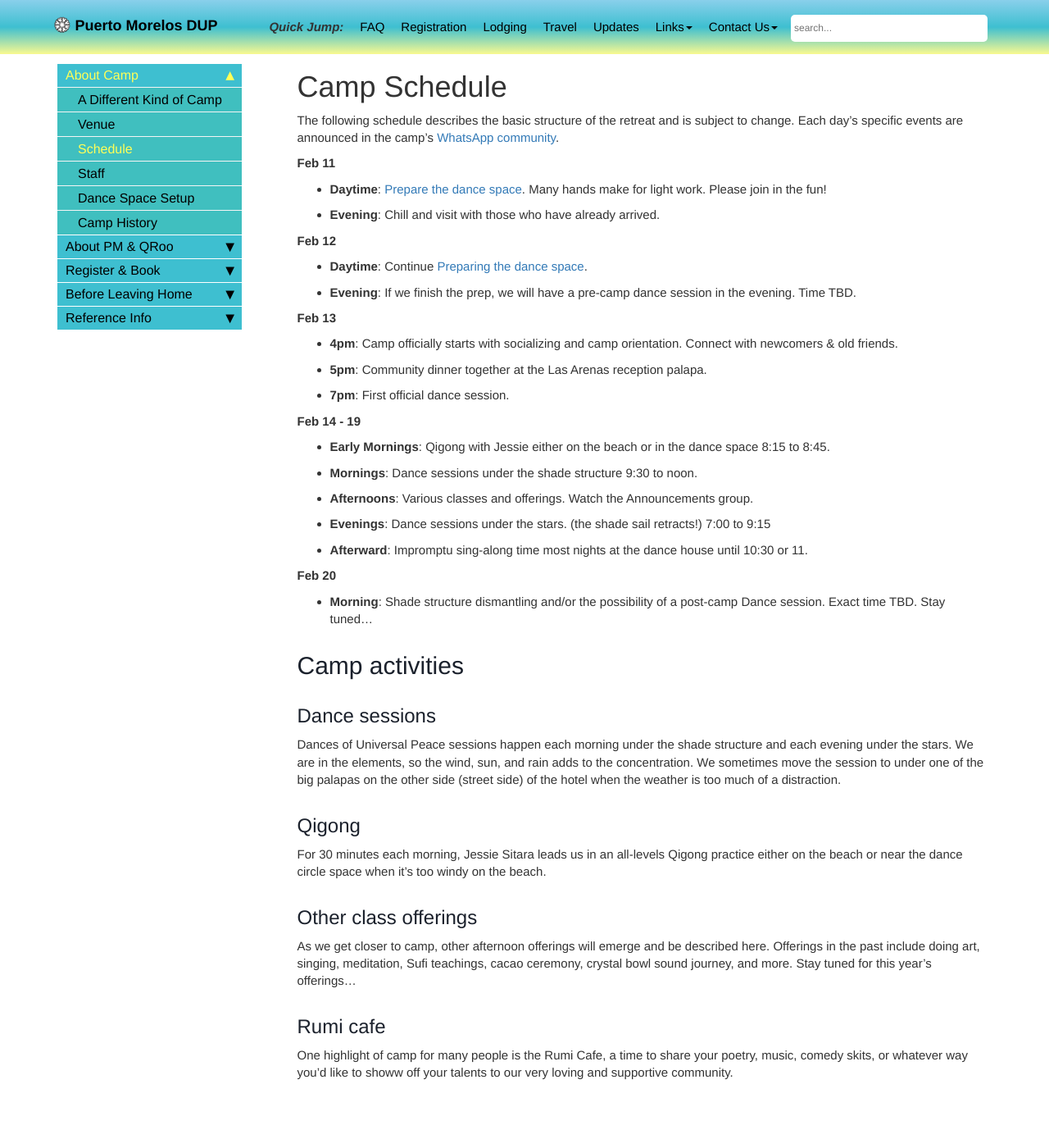
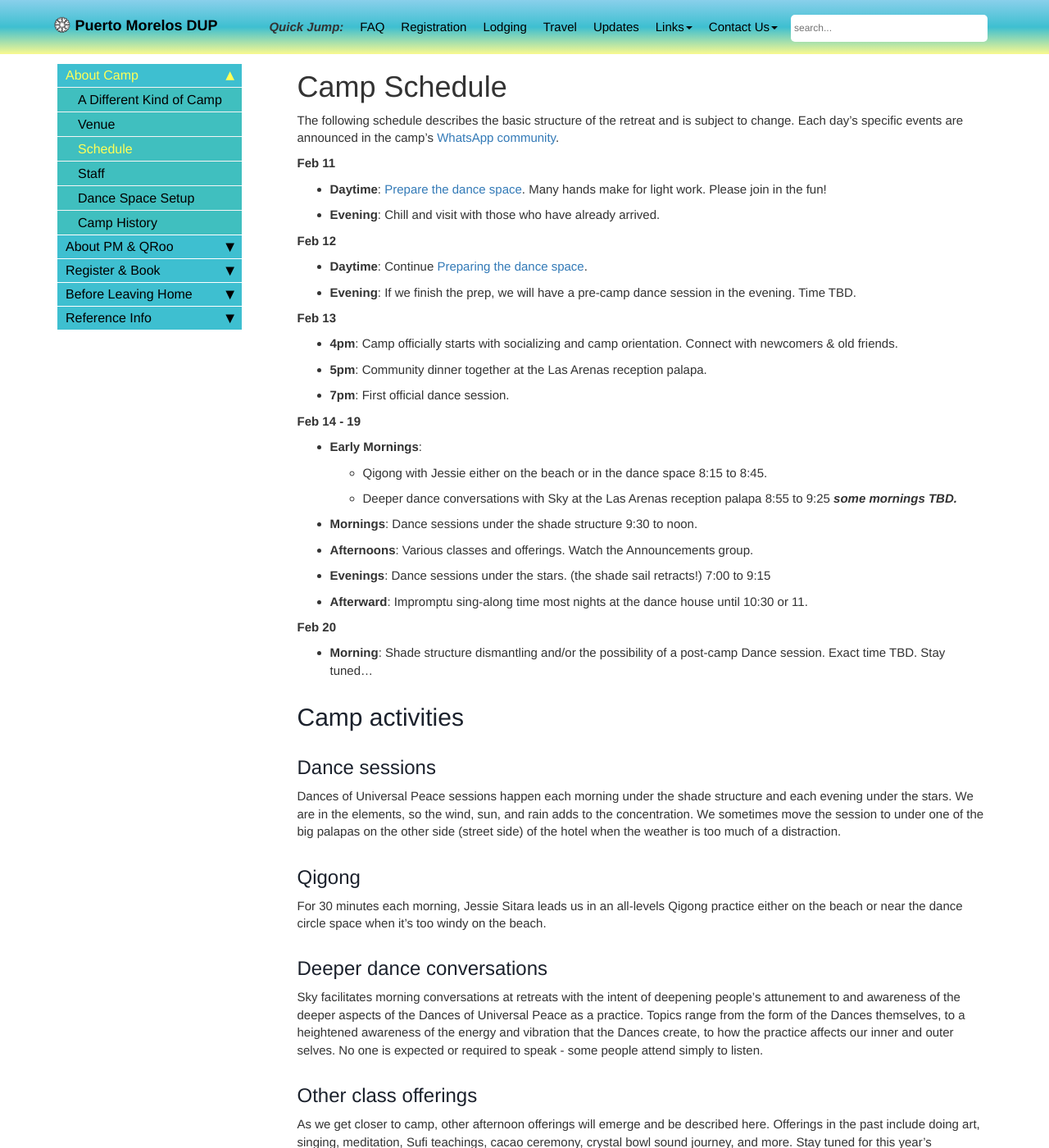
Before and after one commit to davewalker60/pmdup, a Jekyll site: the page built from pages/camp-schedule.md, in a window 1280 px wide and 1400 px high. Shown: the whole window at 82% size. Built offline with Jekyll 4.4.1, drawn with Linux system fonts in a browser that asks for light colours; comment, search, counter and statistics services are not loaded.

Commit message:
adding deeper dance convo

```diff
--- a/pages/camp-schedule.md
+++ b/pages/camp-schedule.md
@@ -26,7 +26,9 @@ The following schedule describes the basic structure of the retreat and is subje
 
 **Feb 14 - 19**
 
-- **Early Mornings**: Qigong with Jessie either on the beach or in the dance space 8:15 to 8:45.
+- **Early Mornings**:
+  -  Qigong with Jessie either on the beach or in the dance space 8:15 to 8:45.
+  -  Deeper dance conversations with Sky at the Las Arenas reception palapa 8:55 to 9:25 ***some mornings TBD.***
 - **Mornings**: Dance sessions under the shade structure 9:30 to noon.
 - **Afternoons**: Various classes and offerings. Watch the Announcements group.
 - **Evenings**: Dance sessions under the stars. (the shade sail retracts!) 7:00 to 9:15
@@ -46,6 +48,10 @@ Dances of Universal Peace sessions happen each morning under the shade structure
 
 For 30 minutes each morning, Jessie Sitara leads us in an all-levels Qigong practice either on the beach or near the dance circle space when it's too windy on the beach.
 
+## Deeper dance conversations
+
+Sky facilitates morning conversations at retreats with the intent of deepening people’s attunement to and awareness of the deeper aspects of the Dances of Universal Peace as a practice. Topics range from the form of the Dances themselves, to a heightened awareness of the energy and vibration that the Dances create, to how the practice affects our inner and outer selves. No one is expected or required to speak - some people attend simply to listen.
+
 ## Other class offerings
 
 As we get closer to camp, other afternoon offerings will emerge and be described here. Offerings in the past include doing art, singing, meditation, Sufi teachings, cacao ceremony, crystal bowl sound journey, and more. Stay tuned for this year's offerings...
```
Also changed, not shown: index.md (+1 -1 lines), pages/content/preparing-dance-space-content.md (deleted, +0 -6 lines).
